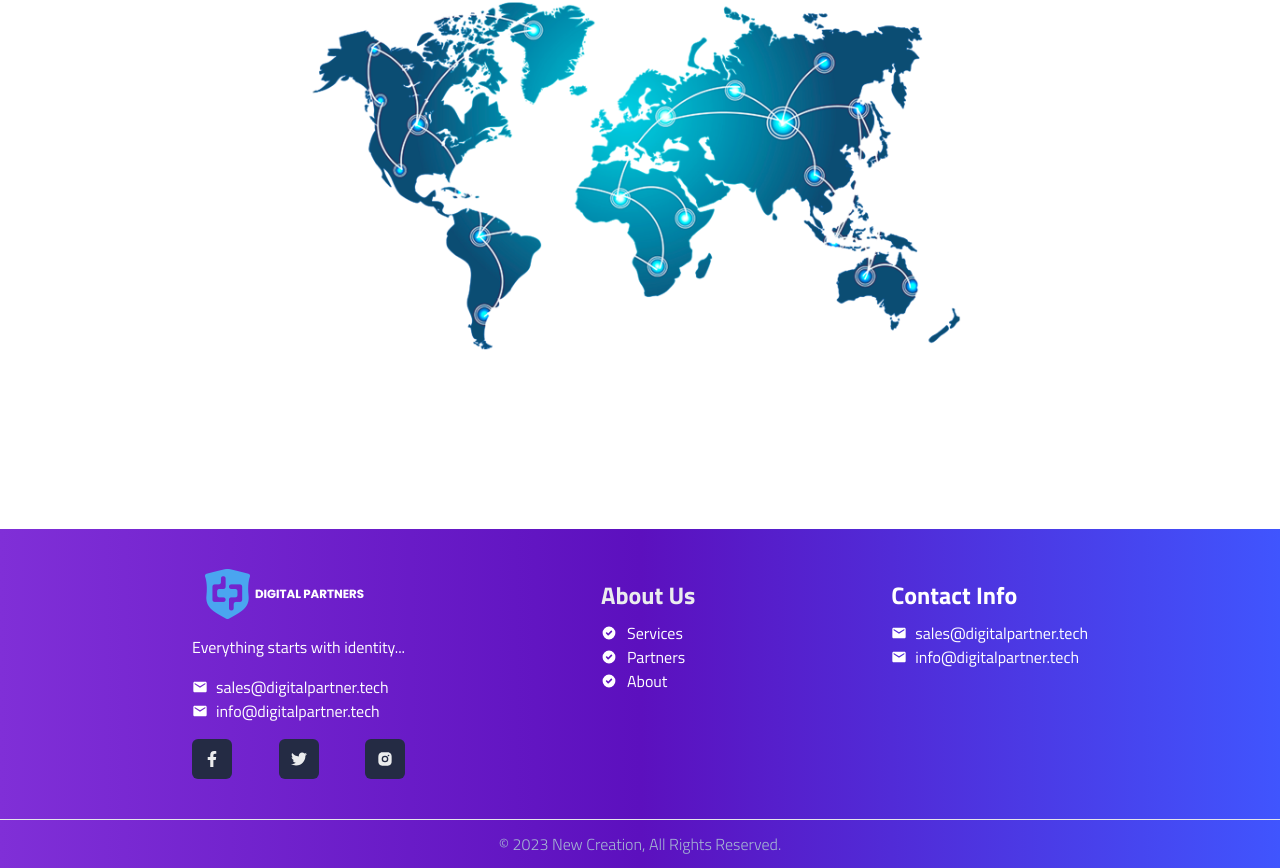
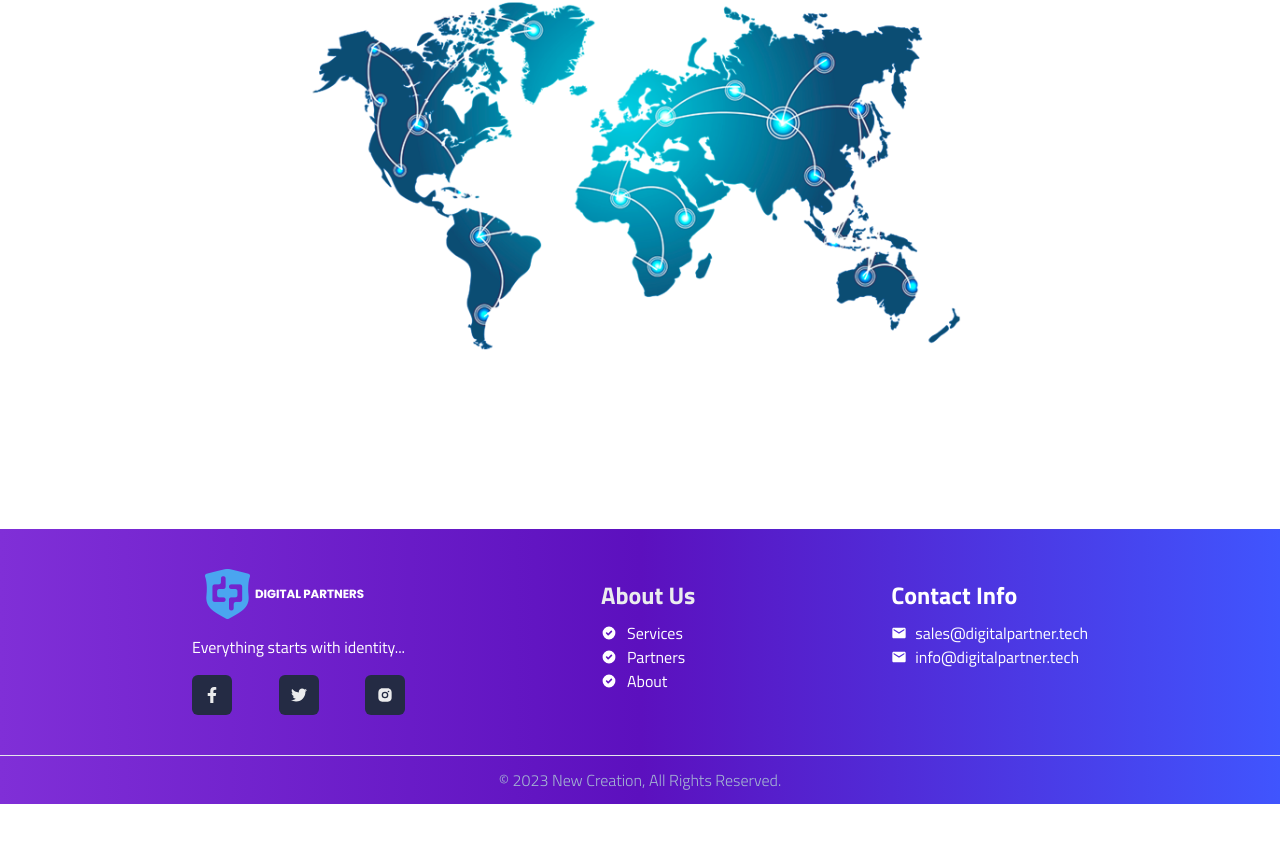
Before and after one commit to abdulqadirmohamed/digital-partners, a Next.js app: page / in a window 1280 px wide. Shown: the part 7724-8592 px from the top of the page. After the commit the page ends 8528 px from the top, so only its background shows below. Built offline with nearby package versions, Linux system fonts and the light colour scheme.

Commit message:
final commit

```diff
--- a/src/components/Footer.jsx
+++ b/src/components/Footer.jsx
@@ -43,7 +43,7 @@ const Footer = () => {
             <p className="text-white font-normal">
               Everything starts with identity...
             </p>
-            <div className="text-white">
+            <div className="text-white md:hidden block">
               <div className="flex gap-2 items-center cursor-pointer group">
                 <span>
                   <MdEmail />
```
